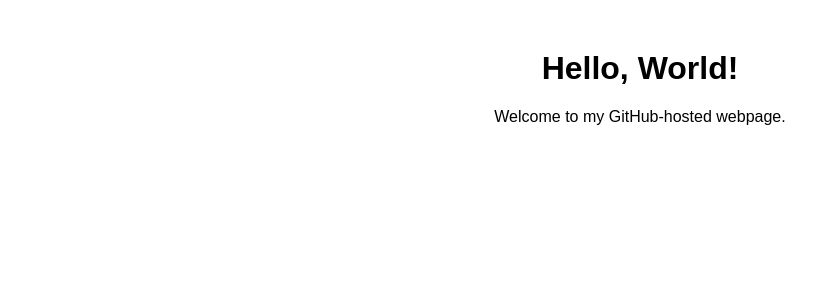
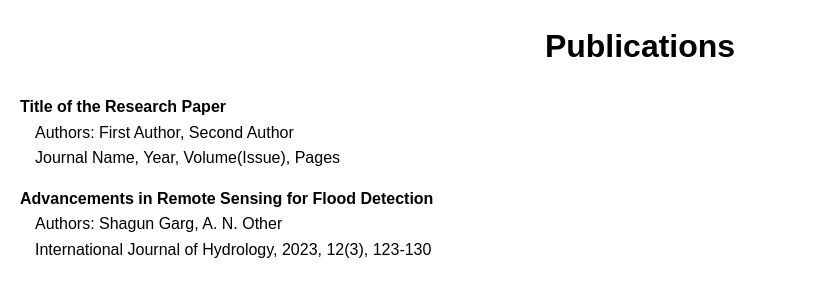
Before and after one commit to HelloShagun/hello-world-page, a plain HTML site: page index.html in a window 1280 px wide. Shown: the whole page, without its empty margins (0-827 px from the left). Drawn offline with Linux system fonts and the light colour scheme.

Commit message:
Update index.html

```diff
--- a/index.html
+++ b/index.html
@@ -3,17 +3,47 @@
 <head>
     <meta charset="UTF-8">
     <meta name="viewport" content="width=device-width, initial-scale=1.0">
-    <title>Hello World</title>
+    <title>Publications - [Your Name]</title>
     <style>
         body {
             font-family: Arial, sans-serif;
+            margin: 20px;
+            line-height: 1.6;
+        }
+        h1 {
             text-align: center;
-            margin: 50px;
+        }
+        ul {
+            list-style-type: none;
+            padding: 0;
+        }
+        li {
+            margin-bottom: 15px;
+        }
+        .publication-title {
+            font-weight: bold;
+        }
+        .publication-details {
+            margin-left: 15px;
         }
     </style>
 </head>
 <body>
-    <h1>Hello, World!</h1>
-    <p>Welcome to my GitHub-hosted webpage.</p>
+    <h1>Publications</h1>
+    <ul>
+        <!-- Repeat this list item for each publication -->
+        <li>
+            <span class="publication-title">Title of the Research Paper</span><br>
+            <span class="publication-details">Authors: First Author, Second Author</span><br>
+            <span class="publication-details">Journal Name, Year, Volume(Issue), Pages</span>
+        </li>
+        <!-- Example Publication -->
+        <li>
+            <span class="publication-title">Advancements in Remote Sensing for Flood Detection</span><br>
+            <span class="publication-details">Authors: Shagun Garg, A. N. Other</span><br>
+            <span class="publication-details">International Journal of Hydrology, 2023, 12(3), 123-130</span>
+        </li>
+        <!-- Add more publications as needed -->
+    </ul>
 </body>
 </html>
```
